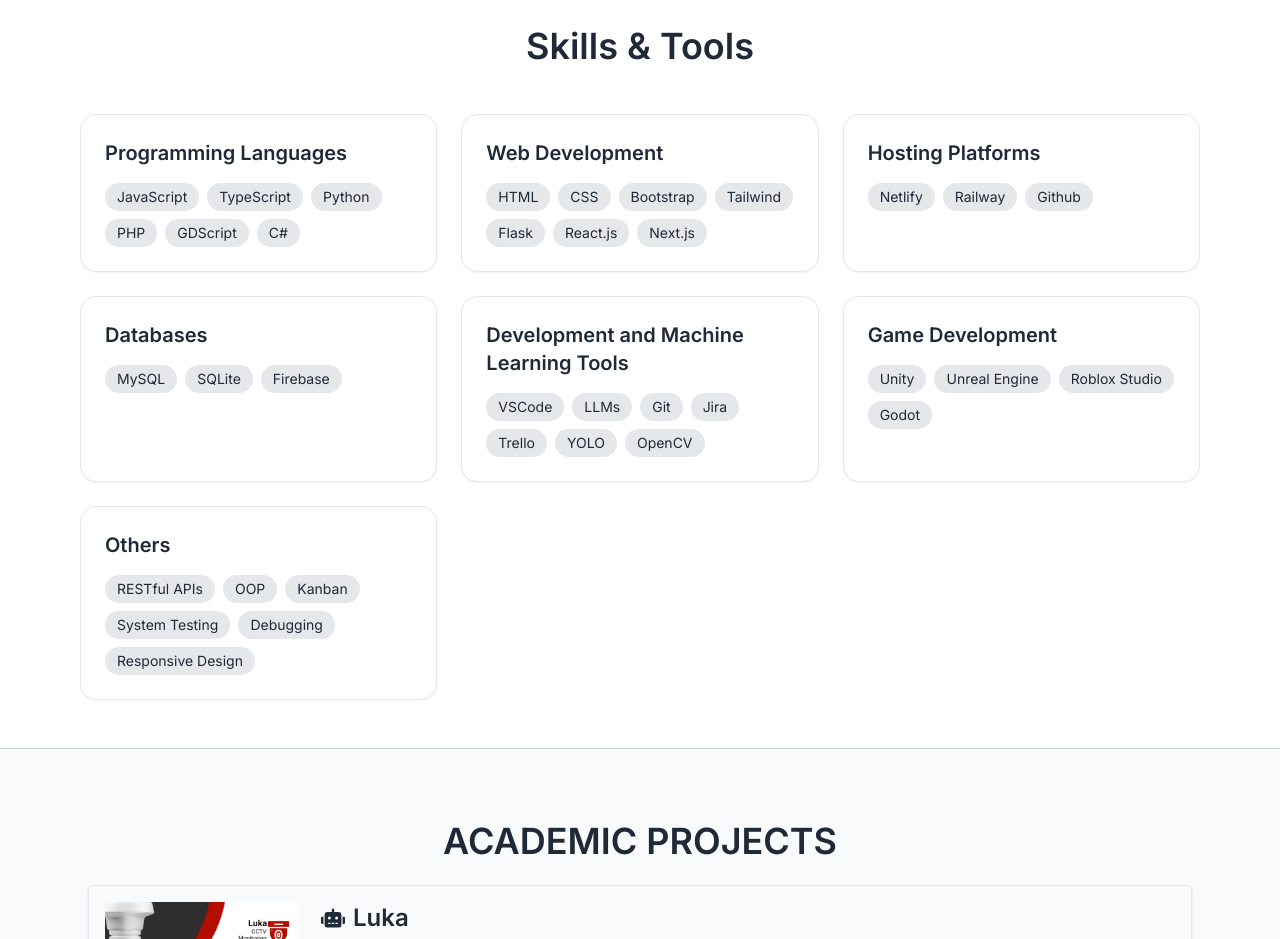
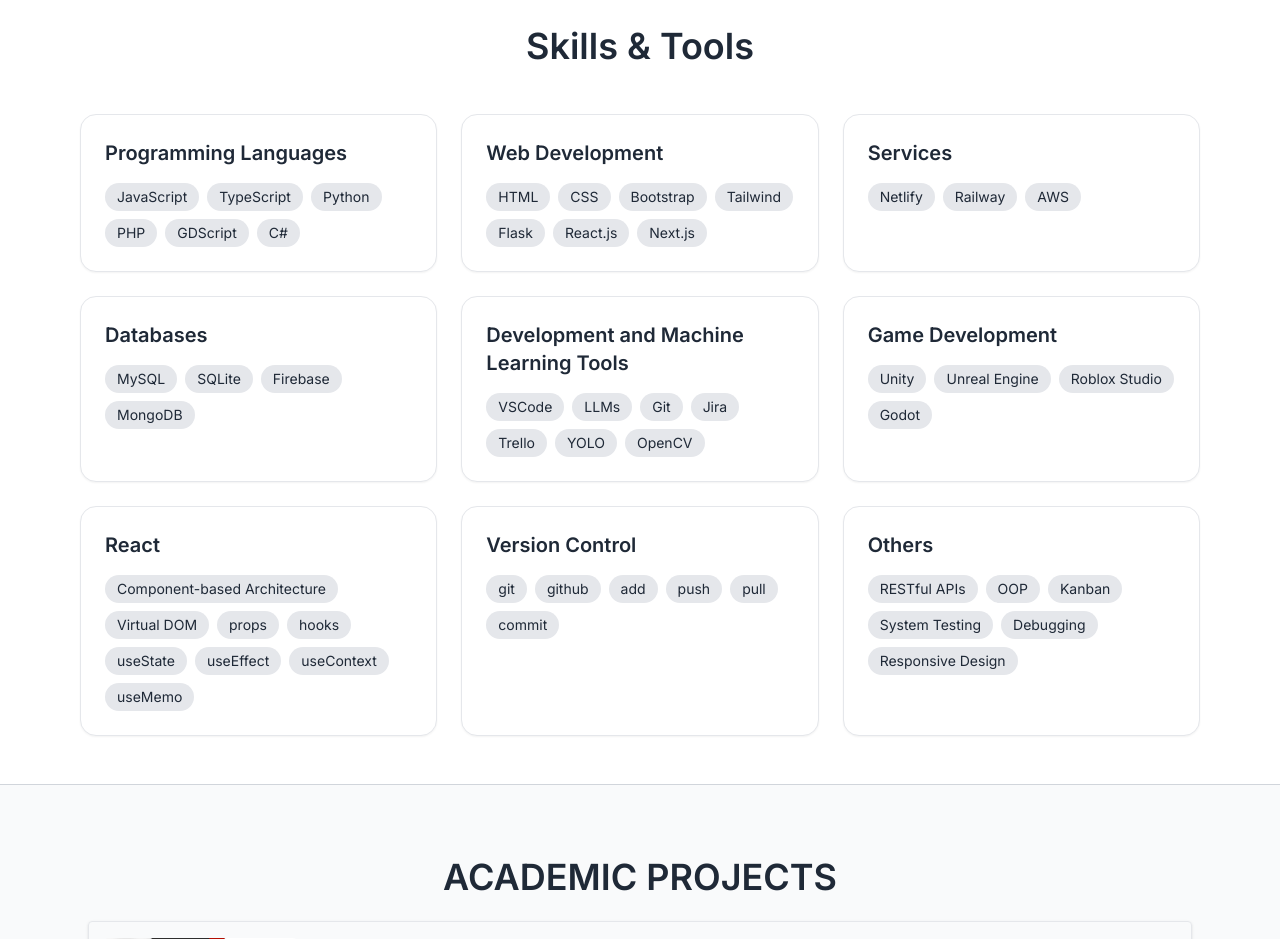
Before and after one commit to BrianShiroe/portfolio-react-typescript-tailwind, a React (Vite) app: page / in a window 1280 px wide. Shown: the part 1720-2659 px from the top of the page. Built offline with nearby package versions, Linux system fonts and the light colour scheme.

Commit message:
Update Skills.tsx

```diff
--- a/src/pages/Skills.tsx
+++ b/src/pages/Skills.tsx
@@ -19,8 +19,8 @@
     "React.js",
     "Next.js",
   ],
-  "Hosting Platforms": ["Netlify", "Railway", "Github"],
-  Databases: ["MySQL", "SQLite", "Firebase"],
+  Services: ["Netlify", "Railway", "AWS"],
+  Databases: ["MySQL", "SQLite", "Firebase", "MongoDB"],
   "Development and Machine Learning Tools": [
     "VSCode",
     "LLMs",
@@ -31,6 +31,25 @@
     "OpenCV",
   ],
   "Game Development": ["Unity", "Unreal Engine", "Roblox Studio", "Godot"],
+  React: [
+    "Component-based Architecture",
+    "Virtual DOM",
+    "props",
+    "hooks",
+    "useState",
+    "useEffect",
+    "useContext",
+    "useMemo",
+  ],
+  "Version Control": [
+    "git",
+    "github",
+    "add",
+
+    "push",
+    "pull",
+    "commit",
+  ],
   Others: [
     "RESTful APIs",
     "OOP",
```
